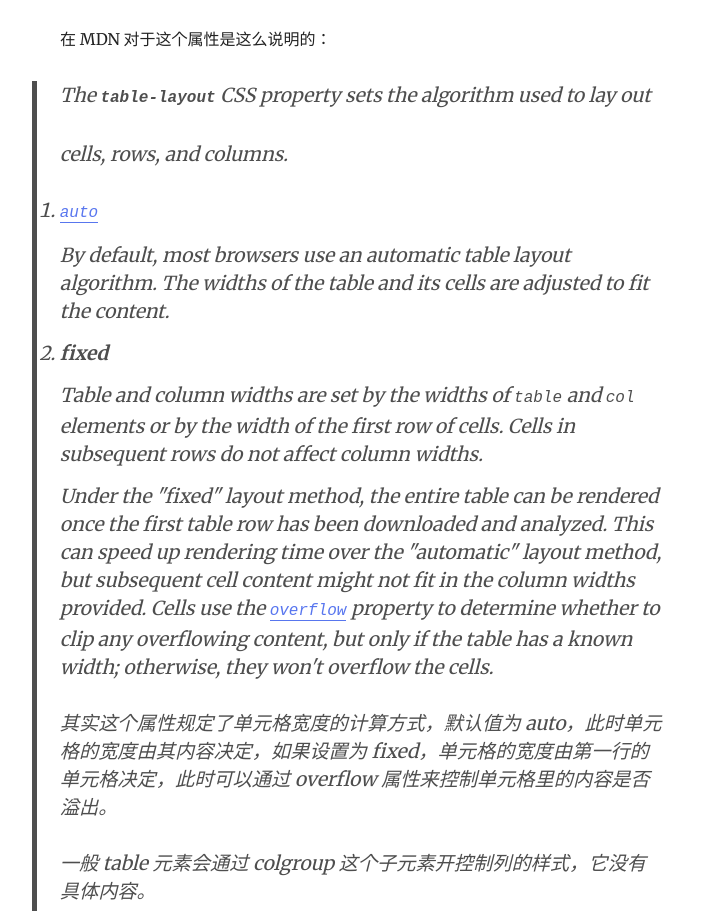
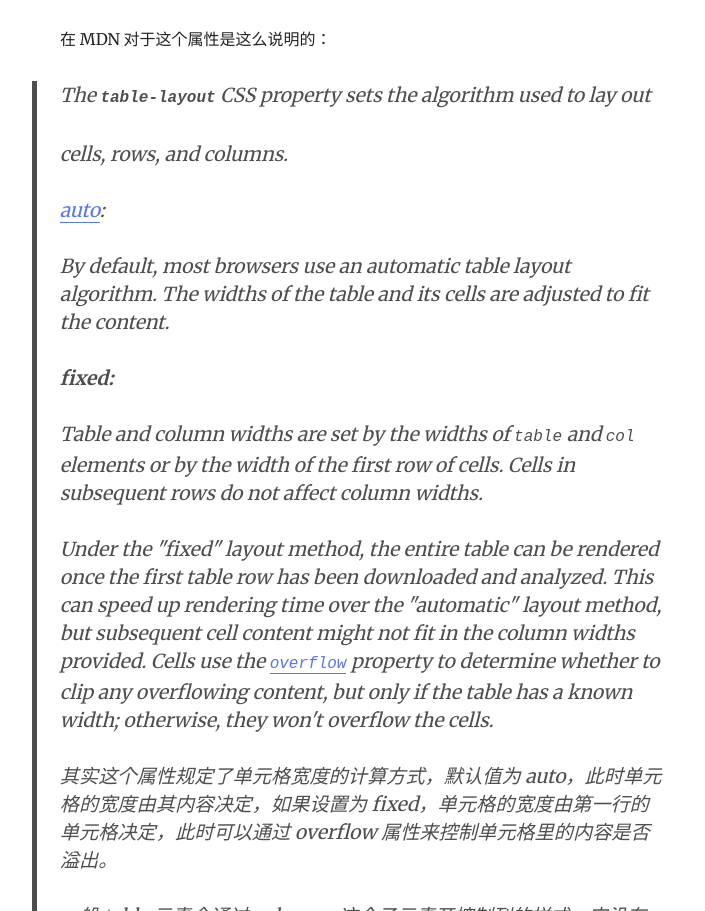
Before and after one commit to 94mashiro/usememo-blog, a Gatsby site: page /table-layout-fixed/ in a window 1280 px wide. Shown: the part 1767-2678 px from the top of the page, without its empty margins (265-970 px from the left). Built offline with nearby package versions, Linux system fonts and the light colour scheme; Gatsby itself is replaced by a stand-in of ours; some packages are replaced by stand-ins of ours.

Commit message:
fix: fix style

```diff
--- a/content/blog/table-layout-fixed/index.md
+++ b/content/blog/table-layout-fixed/index.md
@@ -24,17 +24,15 @@ description: "最近接手了一个将模块升级 [zent](https://youzan.github.
 
 > The **`table-layout`** CSS property sets the algorithm used to lay out <table> cells, rows, and columns.
 >
-> 1. [`auto`](https://developer.mozilla.org/en-US/docs/Web/CSS/auto)
+> [auto](https://developer.mozilla.org/en-US/docs/Web/CSS/auto):
 >
->    By default, most browsers use an automatic table layout algorithm. The widths of the table and its cells are adjusted to fit the content.
+> By default, most browsers use an automatic table layout algorithm. The widths of the table and its cells are adjusted to fit the content.
 >
-> 2. **fixed**
+> **fixed:**
 >
->    Table and column widths are set by the widths of `table` and `col` elements or by the width of the first row of cells. Cells in subsequent rows do not affect column widths.
+> Table and column widths are set by the widths of `table` and `col` elements or by the width of the first row of cells. Cells in subsequent rows do not affect column widths.
 >
->    Under the "fixed" layout method, the entire table can be rendered once the first table row has been downloaded and analyzed. This can speed up rendering time over the "automatic" layout method, but subsequent cell content might not fit in the column widths provided. Cells use the [`overflow`](https://developer.mozilla.org/en-US/docs/Web/CSS/overflow) property to determine whether to clip any overflowing content, but only if the table has a known width; otherwise, they won't overflow the cells.
-
-
+> Under the "fixed" layout method, the entire table can be rendered once the first table row has been downloaded and analyzed. This can speed up rendering time over the "automatic" layout method, but subsequent cell content might not fit in the column widths provided. Cells use the [`overflow`](https://developer.mozilla.org/en-US/docs/Web/CSS/overflow) property to determine whether to clip any overflowing content, but only if the table has a known width; otherwise, they won't overflow the cells.
 
 其实这个属性规定了单元格宽度的计算方式，默认值为 auto，此时单元格的宽度由其内容决定，如果设置为 fixed，单元格的宽度由第一行的单元格决定，此时可以通过 overflow 属性来控制单元格里的内容是否溢出。
 
```
